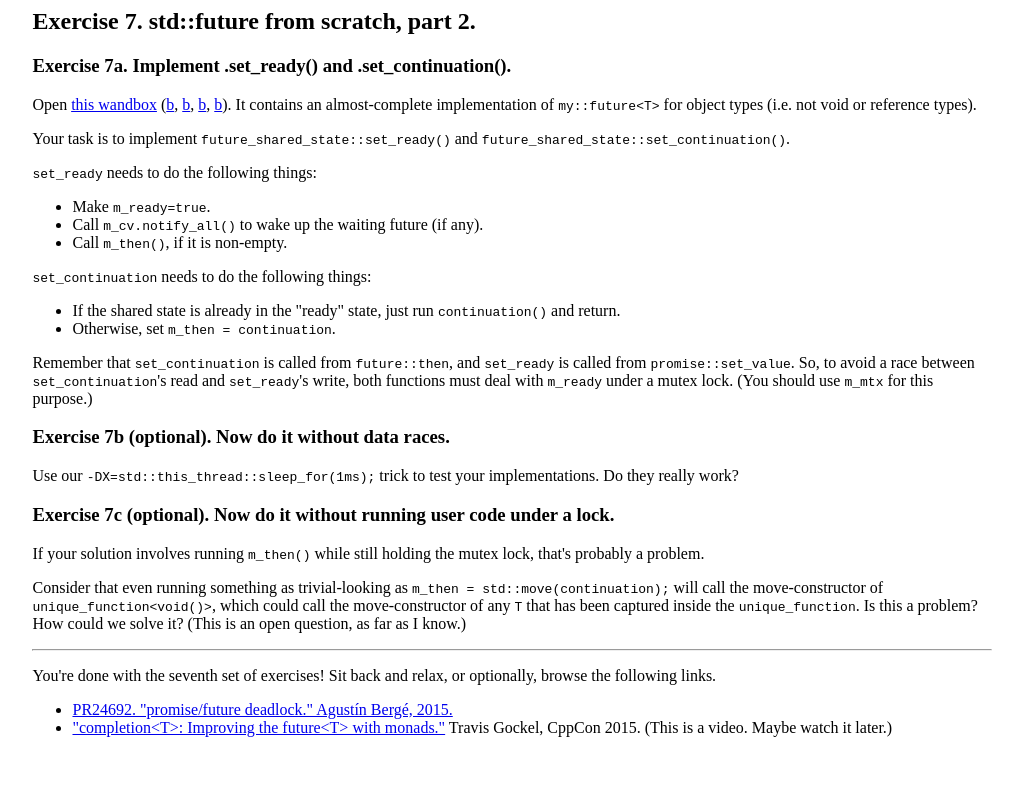
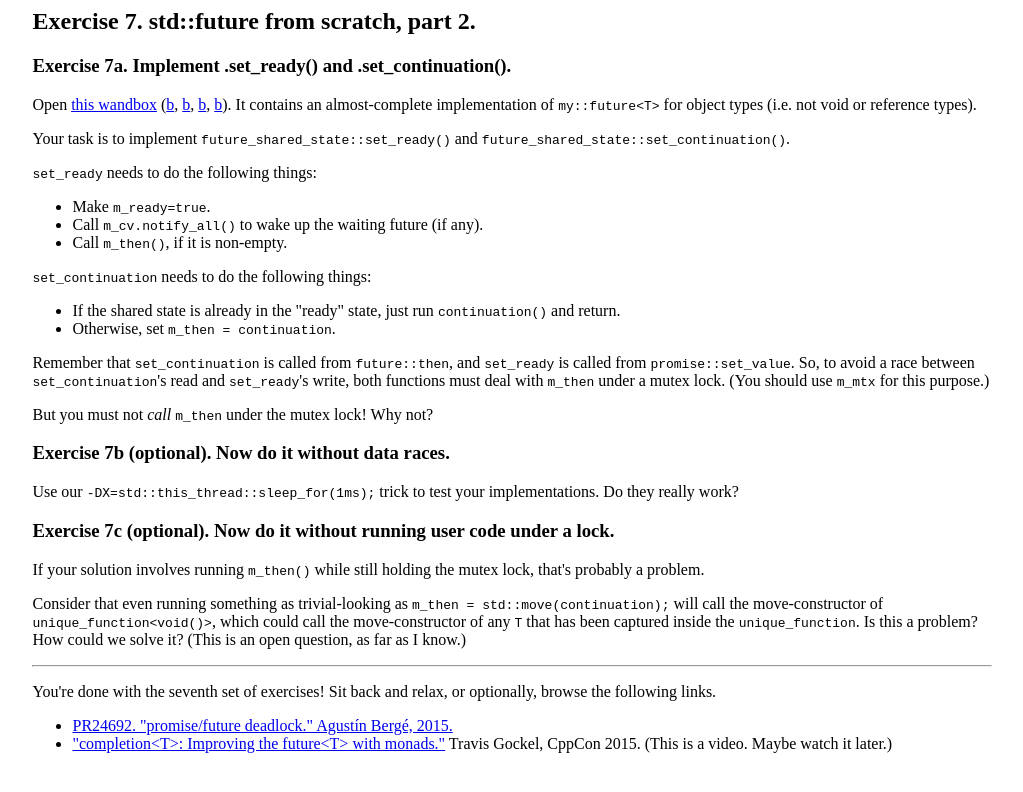
Before and after one commit to Quuxplusone/from-scratch, a plain HTML site: page exercise-7.html in a window 1280 px wide. Shown: the whole page, without its empty margins (62-1085 px from the left). Drawn offline with Linux system fonts and the light colour scheme.

Commit message:
Exercise 7: s/m_ready/m_then/

```diff
--- a/exercise-7.html
+++ b/exercise-7.html
@@ -36,8 +36,11 @@ Your task is to implement <code>future_shared_state::set_ready()</code> and
 Remember that <code>set_continuation</code> is called from <code>future::then</code>,
 and <code>set_ready</code> is called from <code>promise::set_value</code>.
 So, to avoid a race between <code>set_continuation</code>'s read and <code>set_ready</code>'s write,
-both functions must deal with <code>m_ready</code> under a mutex lock. (You should use
+both functions must deal with <code>m_then</code> under a mutex lock. (You should use
 <code>m_mtx</code> for this purpose.)
+
+<p>
+But you must not <i>call</i> <code>m_then</code> under the mutex lock! Why not?
 
 <h3>Exercise 7b (optional). Now do it without data races.</h3>
 
```
